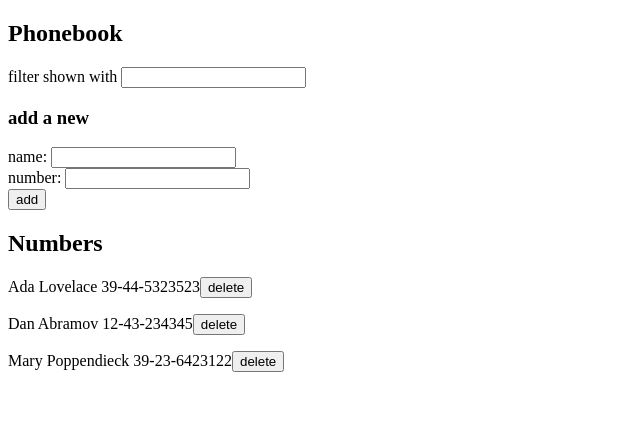
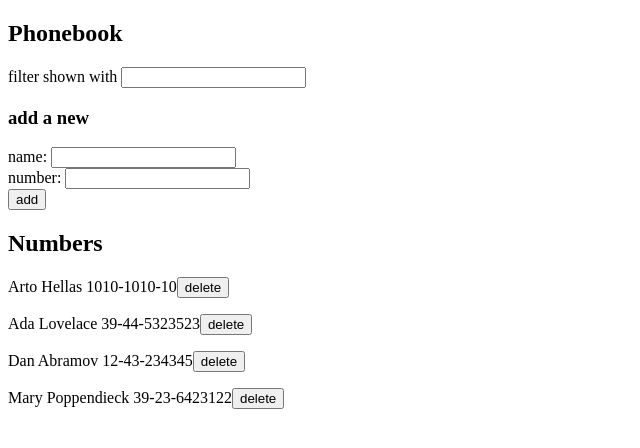
Before and after one commit to iqbalpa/full-stack-open, a React (Create React App) app in the folder part2/phonebook/: page / in a window 1280 px wide. Shown: the top 448 px of the page, without its empty margins (0-640 px from the left). Built offline with nearby package versions, Linux system fonts and the light colour scheme; data requests are answered from the project's data file.

Commit message:
part 2.15: done

```diff
--- a/part2/phonebook/db.json
+++ b/part2/phonebook/db.json
@@ -1,5 +1,10 @@
 {
   "persons": [
+    {
+      "name": "Arto Hellas",
+      "number": "1010-1010-10",
+      "id": 1
+    },
     {
       "name": "Ada Lovelace",
       "number": "39-44-5323523",
--- a/part2/phonebook/src/App.js
+++ b/part2/phonebook/src/App.js
@@ -11,20 +11,37 @@ const App = () => {
 	const [filter, setFilter] = useState("");
 
 	useEffect(() => {
-		phoneService.getAll().then((res) => setPersons(res.data));
+		phoneService.getAll().then((res) => {
+			setPersons(res.data);
+		});
 	}, []);
 
 	const handleSubmit = (e) => {
 		e.preventDefault();
 		let isExist = false;
+		let updatedPerson = {};
+
 		persons.forEach((person) => {
 			console.log(person);
 			if (person.name === newName) {
 				isExist = true;
+				updatedPerson = { ...person, number: newNumber };
 			}
 		});
-		if (isExist) alert(`${newName} is already added to phonebook`);
-		else {
+
+		if (isExist) {
+			if (window.confirm(`${newName} is already added to phonebook, replace the old number with a new one?`)) {
+				phoneService
+					.updateContact(updatedPerson.id, updatedPerson)
+					.then((res) => {
+						console.log(res);
+						phoneService.getAll().then((res) => setPersons(res.data));
+					})
+					.catch((err) => {
+						console.log("failed to update");
+					});
+			}
+		} else {
 			const person = { name: newName, number: newNumber };
 			phoneService
 				.addContact(person)
@@ -44,7 +61,7 @@ const App = () => {
 		setNewNumber(e.target.value);
 	};
 	const handleChangeFilter = (e) => {
-		setFilter(e.target.value.toLocaleLowerCase());
+		setFilter(e.target.value.toLowerCase());
 	};
 	const handleDeleteContact = (name, id) => {
 		if (window.confirm(`delete ${name}`)) {
@@ -59,8 +76,7 @@ const App = () => {
 				});
 		}
 	};
-
-	const personsToShow = persons.filter((person) => person.name.toLocaleLowerCase().includes(filter));
+	const personsToShow = persons.filter((person) => person.name.toLowerCase().includes(filter));
 
 	return (
 		<div>
--- a/part2/phonebook/src/services/phonebook.js
+++ b/part2/phonebook/src/services/phonebook.js
@@ -9,5 +9,8 @@ const addContact = (person) => {
 const deleteContact = (id) => {
 	return axios.delete(`http://localhost:3001/persons/${id}`);
 };
+const updateContact = (id, person) => {
+	return axios.put(`http://localhost:3001/persons/${id}`, person);
+};
 
-export default { getAll, addContact, deleteContact };
+export default { getAll, addContact, deleteContact, updateContact };
```
